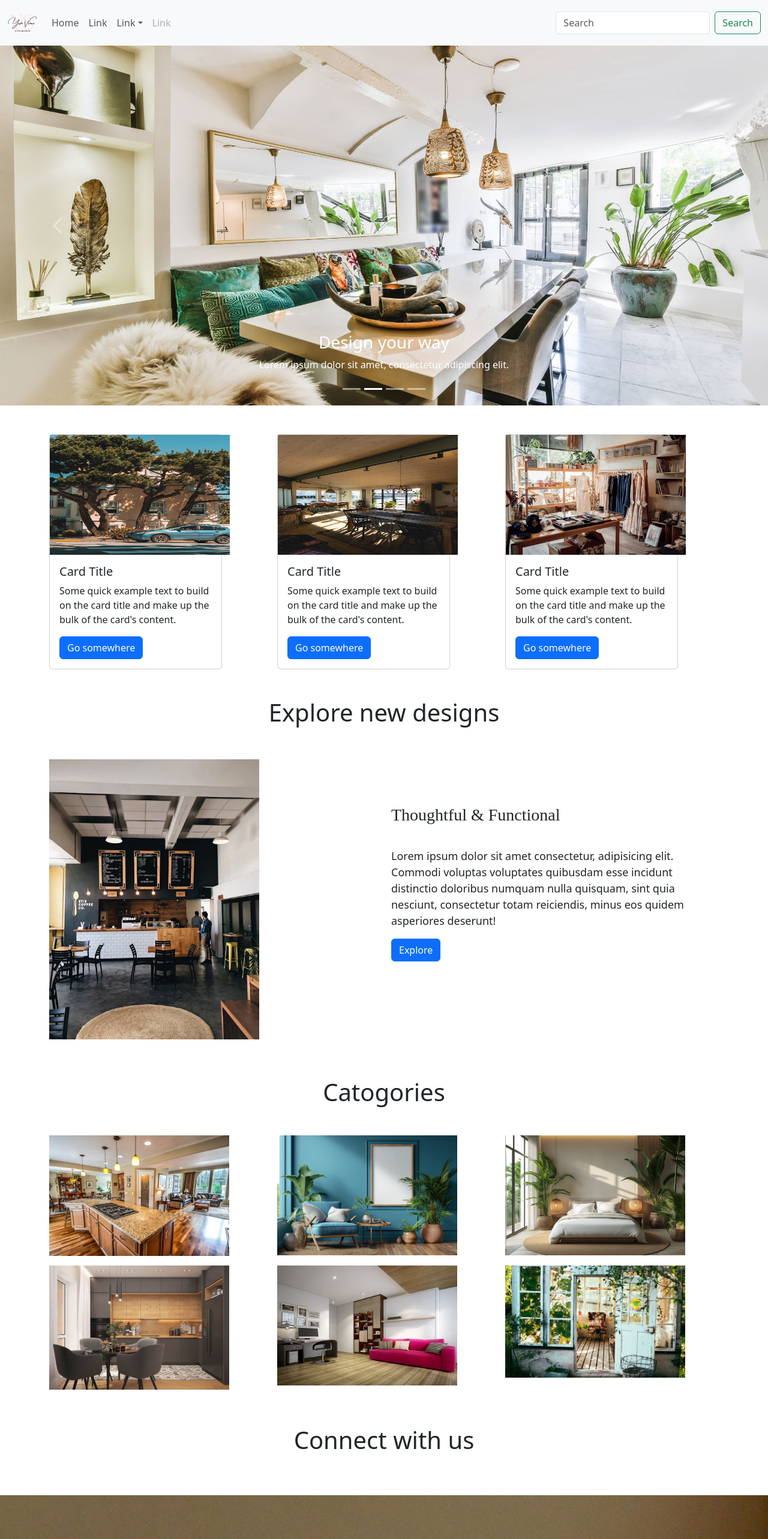
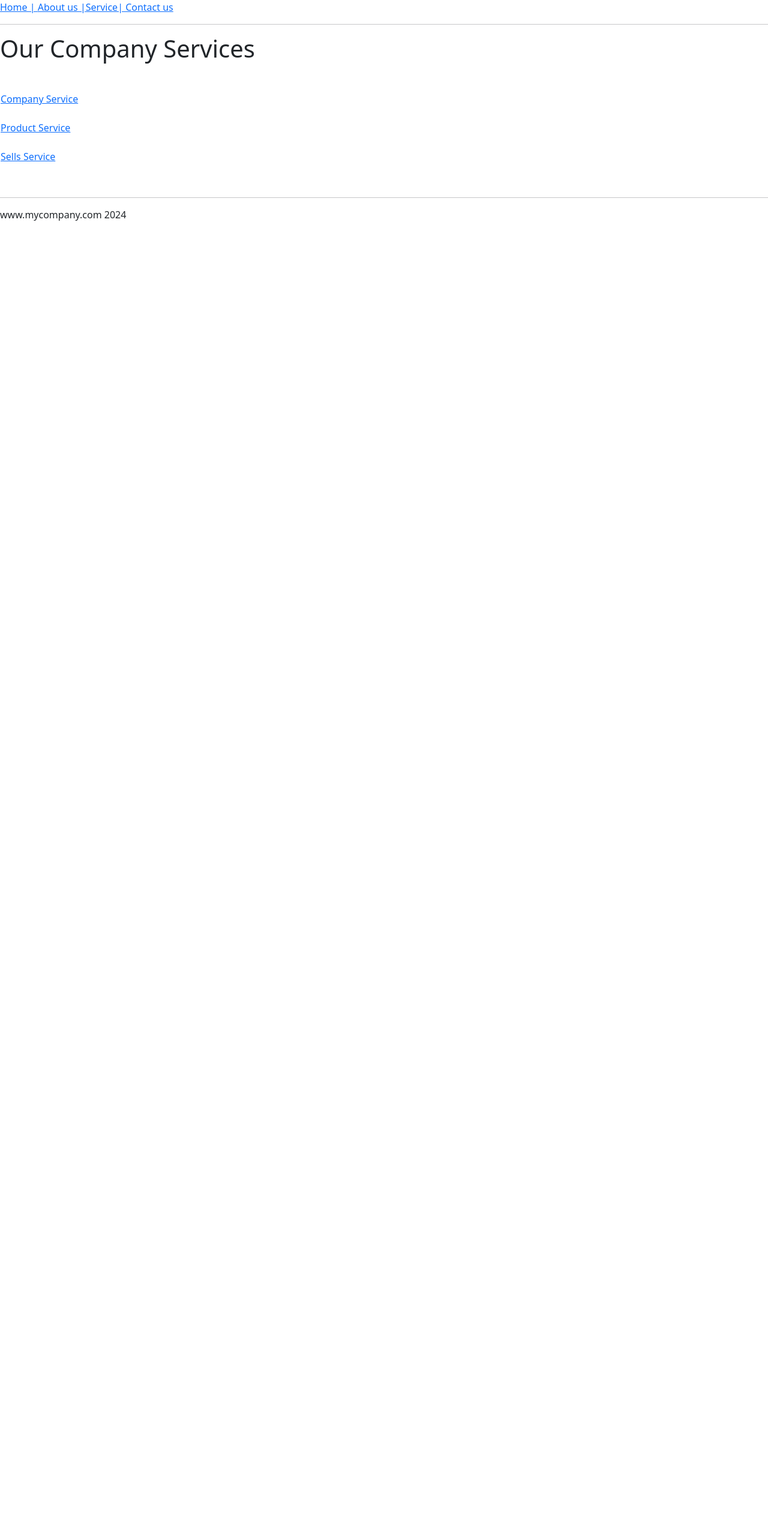
Before and after one commit to YashaswiSV/To-Do-List-, a React (Vite) app: page /service in a window 1280 px wide. Shown: the top 2566 px of the page at 60% size. After the commit the page ends 800 px from the top, so only its background shows below. Built offline with nearby package versions, Linux system fonts and the light colour scheme.

Commit message:
first commit

```diff
--- /dev/null
+++ b/src/About.jsx
@@ -0,0 +1,8 @@
+const About=()=>{
+    return(
+        <>
+          <h1>  About us </h1>
+        </>
+    )
+}
+export default About;
--- a/src/App.jsx
+++ b/src/App.jsx
@@ -1,227 +1,42 @@
-
-// ==================================================================
-
-import Button from 'react-bootstrap/Button';
-import Container from 'react-bootstrap/Container';
-import Form from 'react-bootstrap/Form';
-import Nav from 'react-bootstrap/Nav';
-import Navbar from 'react-bootstrap/Navbar';
-import NavDropdown from 'react-bootstrap/NavDropdown';
-
-import Carousel from 'react-bootstrap/Carousel';
 
 
-import Card from 'react-bootstrap/Card';
+//=========================================1 July======================================================
 
-import Row from 'react-bootstrap/Row';
-import Col from 'react-bootstrap/Col';
+import { BrowserRouter, Routes, Route } from "react-router-dom";
+import Service from "./Service";
+import CompanyService from "./CompanyServices";
+import ProductService from "./ProductService";
+import SellsService from "./SellsService";
+import Layout from "./Layout";
+import Home from "./Home";
+import About from "./About";
+import Contact from "./Contact";
+import NoPage from "./NoPage";
 
-import Image from 'react-bootstrap/Image';
-
-
-const App=()=>{
+const  App=()=>{
   return(
     <>
-          <Navbar expand="lg" className="bg-body-dark" bg="light">
-      <Container fluid>
-        <Navbar.Brand href="#"><img src="public/logo/l4.png" alt="" width="50px" />
-        </Navbar.Brand>
-        <Navbar.Toggle aria-controls="navbarScroll" />
-        <Navbar.Collapse id="navbarScroll">
-          <Nav
-            className="me-auto my-2 my-lg-0"
-            style={{ maxHeight: '100px' }}
-            navbarScroll
-          >
-            <Nav.Link href="#action1">Home</Nav.Link>
-            <Nav.Link href="#action2">Link</Nav.Link>
-            <NavDropdown title="Link" id="navbarScrollingDropdown">
-              <NavDropdown.Item href="#action3">Action</NavDropdown.Item>
-              <NavDropdown.Item href="#action4">
-                Another action
-              </NavDropdown.Item>
-              <NavDropdown.Divider />
-              <NavDropdown.Item href="#action5">
-                Something else here
-              </NavDropdown.Item>
-            </NavDropdown>
-            <Nav.Link href="#" disabled>
-              Link
-            </Nav.Link>
-          </Nav>
-          <Form className="d-flex">
-            <Form.Control
-              type="search"
-              placeholder="Search"
-              className="me-2"
-              aria-label="Search"
-            />
-            <Button variant="outline-success">Search</Button>
-          </Form>
-        </Navbar.Collapse>
-      </Container>
-    </Navbar>
+    <BrowserRouter>
+         <Routes>
+          <Route path="/" element={<Layout/>}>
+          <Route index element={<Home/>}/>
+          <Route path="/home" element={<Home/>}/>
+           <Route path="/about" element={<About/>}/>
+           <Route path="/contact" element={<Contact/>}/>
+           <Route path="*" element={<NoPage/>}/>
 
+           <Route path="service" element={<Service/>}>
+                 <Route path="companyservice" element={<CompanyService/>}/>
+                 <Route path="productservice" element={<ProductService/>}/>
+                 <Route path="sellsservice" element={<SellsService/>}/>
 
-    <Carousel>
-      <Carousel.Item>
+           </Route>
 
-         <img src="public/1.jpg" alt="" width="100%"  height="600px"/>
+           </Route>
+         </Routes>
 
-        <Carousel.Caption>
-          <h3 >Feel like new home</h3>
-          <p>Nulla vitae elit libero, a pharetra augue mollis interdum.</p>
-        </Carousel.Caption>
-      </Carousel.Item>
-      <Carousel.Item>
-
-      <img src="public/2.jpg" alt=""  width="100%"  height="600px" />
-        <Carousel.Caption>
-          <h3>Design your way</h3>
-          <p>Lorem ipsum dolor sit amet, consectetur adipiscing elit.</p>
-        </Carousel.Caption>
-      </Carousel.Item>
-      <Carousel.Item>
-      <img src="public/4.jpg" alt=""  width="100%"  height="600px" />
-        <Carousel.Caption>
-          <h3>Customize your home</h3>
-          <p>
-            Praesent commodo cursus magna, vel scelerisque nisl consectetur.
-          </p>
-        </Carousel.Caption>
-      </Carousel.Item>
-
-      <Carousel.Item>
-      <img src="public/10.jpg" alt=""  width="100%"  height="600px" />
-        <Carousel.Caption>
-          <h3  >Sweet home</h3>
-          <p>
-            Praesent commodo cursus magna, vel scelerisque nisl consectetur.
-          </p>
-        </Carousel.Caption>
-      </Carousel.Item>
-    </Carousel>
-{/* { ------------------------------------------------------------------------------------------------------  */}
-
-    <Container>
-    <Row className='my-5'>
-        <Col >
-        <Card style={{ width: '18rem' }}>
-          <img src="public/m4.avif" alt="" width="300px" height="200px"/>
-<Card.Body>
-  <Card.Title>Card Title</Card.Title>
-  <Card.Text>
-    Some quick example text to build on the card title and make up the
-    bulk of the card's content.
-  </Card.Text>
-  <Button variant="primary">Go somewhere</Button>
-</Card.Body>
-</Card>
-
-        </Col>
-        <Col>
-        <Card style={{ width: '18rem'  }}>
-        <img src="public/m5.avif" alt="" width="300px" height="200px"/>
-
-<Card.Body>
-  <Card.Title>Card Title</Card.Title>
-  <Card.Text>
-    Some quick example text to build on the card title and make up the
-    bulk of the card's content.
-  </Card.Text>
-  <Button variant="primary">Go somewhere</Button>
-</Card.Body>
-</Card>
-        </Col>
-
-        <Col>
-        <Card style={{ width: '18rem' }}>
-        <img src="public/m6.avif" alt="" width="300px"  />
-
-<Card.Body>
-  <Card.Title>Card Title</Card.Title>
-  <Card.Text>
-    Some quick example text to build on the card title and make up the
-    bulk of the card's content.
-  </Card.Text>
-  <Button variant="primary">Go somewhere</Button>
-</Card.Body>
-</Card>
-        </Col>
-      </Row>
-
-      <h1 style={{textAlign:"center ", margin:"30px"}}>Explore new designs</h1>
-      </Container>
-       {/* ------------------------------------------------------------------------------------------------  */}
-      <div bg="red" >
-        <Container>
-        <Row>
-
-         <Col className='my-4 '>
-         <Image src="public/interior d/d5.avif" fluid width="350px"/>
-         </Col>
-
-         <Col>
-              <h3 style={{marginTop:"100px",paddingBottom:"30px",fontFamily:"cursive"}}>Thoughtful & Functional</h3>
-              <p style={{fontSize:"18px"}}>Lorem ipsum dolor sit amet consectetur, adipisicing elit. Commodi voluptas voluptates quibusdam esse incidunt distinctio doloribus numquam nulla quisquam, sint quia nesciunt, consectetur totam reiciendis, minus eos quidem asperiores deserunt!</p>
-              <Button variant="primary">Explore</Button>
-        </Col>
-
-
-
-        </Row>
-        <h1 style={{textAlign:"center",marginTop:"40px",paddingBottom:"40px"}}>Catogories </h1>
-        <Row>
-              <Col>
-                  <img src="public/interior d/dd3.jpg" alt="" width="300px"/>
-
-
-              </Col>
-
-
-              <Col>
-              <img src="public/interior d/dd9.webp" alt="" width="300px"/>
-
-              </Col>
-
-              <Col>
-                  <img src="public/interior d/dd10.webp" alt="" width="300px"/>
-
-              </Col>
-             </Row>
-             <Row className='my-3'>
-              <Col>
-                  <img src="public/interior d/dd7.jpg" alt="" width="300px"/>
-
-              </Col>
-
-
-              <Col>
-                  <img src="public/interior d/dd6.jpg" alt="" width="300px" height="200px"/>
-
-              </Col>
-
-              <Col>
-                  <img src="public/interior d/dd4.jpg" alt="" width="300px"/>
-
-              </Col>
-         </Row>
-        </Container>
-      </div>
-
-      <div style={{textAlign:"center",marginTop:"60px",paddingBottom:"60px"}}>
-         <h1 style={{marginTop:"60px",paddingBottom:"60px"}}>Connect with us</h1>
-        <img src="public/bg/3.png" alt="" width="100%" height={"600px"}/>
-      </div>
-
-
+    </BrowserRouter>
     </>
-
-
-
-
   )
 }
 export default App;
-
-// ===================================================28 June====================================================
--- /dev/null
+++ b/src/CompanyServices.jsx
@@ -0,0 +1,11 @@
+
+
+const CompanyService=()=>{
+    return(
+        <>
+        <h1>OUR company PROJECT</h1>
+           <p>Lorem, ipsum dolor sit amet consectetur adipisicing elit.</p>
+        </>
+    )
+}
+export default CompanyService;
--- /dev/null
+++ b/src/Contact.jsx
@@ -0,0 +1,9 @@
+
+const Contact=()=>{
+    return(
+        <>
+          <h1>Contact us</h1>
+        </>
+    )
+}
+export default Contact;
--- /dev/null
+++ b/src/Home.jsx
@@ -0,0 +1,9 @@
+
+const Home=()=>{
+    return(
+        <>
+          <h1>Welcome to home page</h1>
+        </>
+    )
+}
+export default Home;
--- /dev/null
+++ b/src/Layout.jsx
@@ -0,0 +1,21 @@
+import { Link,Outlet } from "react-router-dom";
+
+ const Layout=()=>{
+    return(
+        <>
+        <Link to="home">Home | </Link>
+        <Link to="about"> About us |</Link>
+        <Link to="service">Service|</Link>
+        <Link to="contact"> Contact us</Link>
+
+        <hr size="3" color=""/>
+
+        <Outlet/>
+
+        <hr size="3" color="red"/>
+
+          www.mycompany.com 2024
+        </>
+    )
+ }
+ export default Layout;
--- /dev/null
+++ b/src/NoPage.jsx
@@ -0,0 +1,9 @@
+
+const NoPage=()=>{
+    return(
+        <>
+          <h1>Error :  404 page not found</h1>
+        </>
+    )
+}
+export default NoPage;
--- /dev/null
+++ b/src/ProductService.jsx
@@ -0,0 +1,12 @@
+
+
+
+const ProductService=()=>{
+    return(
+        <>
+        <h1>OUR  Product service</h1>
+           <p>Lorem, ipsum dolor sit amet consectetur adipisicing elit.</p>
+        </>
+    )
+}
+export default ProductService;
--- /dev/null
+++ b/src/SellsService.jsx
@@ -0,0 +1,12 @@
+
+
+
+const SellsService=()=>{
+    return(
+        <>
+        <h1>OUR  Sells Product</h1>
+           <p>Lorem, ipsum dolor sit amet consectetur adipisicing elit.</p>
+        </>
+    )
+}
+export default SellsService;
--- /dev/null
+++ b/src/Service.jsx
@@ -0,0 +1,29 @@
+import { Link,Outlet } from "react-router-dom";
+
+const Service=()=>{
+    return(
+        <>
+
+             <h1>Our Company Services</h1>
+             <table>
+                    <tr>
+                         <td width="50%" height="200" mar>
+                            <Link to="companyservice">Company Service</Link>
+                              <br /><br />
+                              <Link to="productservice">Product Service</Link>
+                              <br /><br />
+                              <Link to="sellsservice">Sells Service</Link>
+                         </td>
+
+                          <td className="my-4">
+                            <Outlet/>
+                          </td>
+                    </tr>
+
+
+
+             </table>
+        </>
+    )
+}
+export default Service;
```
